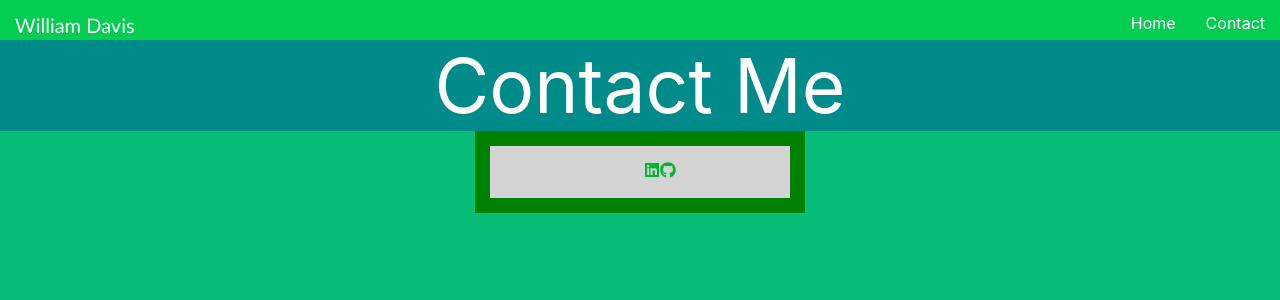
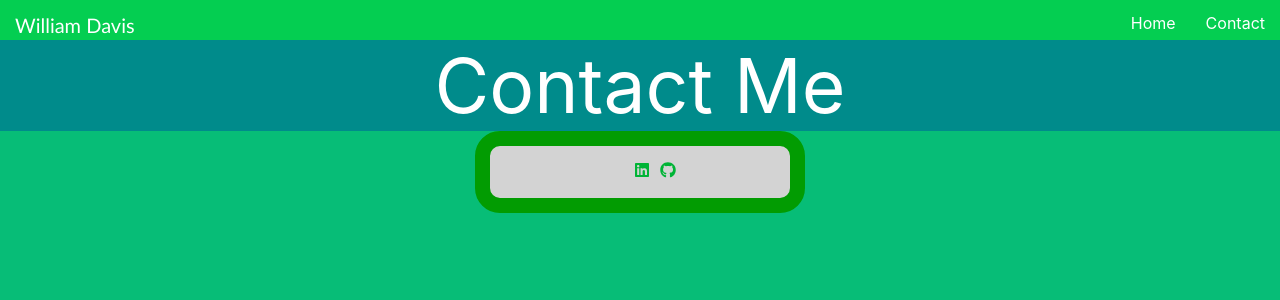
Before and after one commit to wedavis/wedavis.github.io, a React (Create React App) app: page /#/contact in a window 1280 px wide. Shown: the top 300 px of the page. Built offline with nearby package versions, Linux system fonts and the light colour scheme.

Commit message:
modified css pages

```diff
--- a/src/components/Navbar.css
+++ b/src/components/Navbar.css
@@ -7,10 +7,6 @@
 
 .nav-menu {
     align-items: center;
-    justify-content: center;
-    list-style: none;
-    text-align: center;
-    justify-content: end;
   }
   .navbar-container{
     display: flex;
--- a/src/components/Pages/Contact/Contact.css
+++ b/src/components/Pages/Contact/Contact.css
@@ -15,7 +15,8 @@
  .box{
   background-color: lightgrey;
   width: 300px;
-  border: 15px solid green;
+  border-radius: 25px;
+  border: 15px solid rgb(2, 156, 2);
   margin: auto;
  }
  .icons  {
@@ -25,6 +26,7 @@
   animation-name: slidein-left;
  }
  .social-icon-link {
+   margin-right: 5px;
    list-style-type: none;
    align-items: center;
    color: rgb(0, 180, 54);
--- a/src/components/Pages/Home/Home.css
+++ b/src/components/Pages/Home/Home.css
@@ -1,6 +1,5 @@
 .Home {
     text-align: center;
-
   }
 
   .Home-logo {
@@ -8,11 +7,6 @@
     pointer-events: none;
   }
 
-  @media (prefers-reduced-motion: no-preference) {
-    .Home-logo {
-      animation: App-logo-spin infinite 20s linear;
-    }
-  }
   .initial-header {
     padding: 80px;
     background-color: rgb(7, 189, 119);
```
